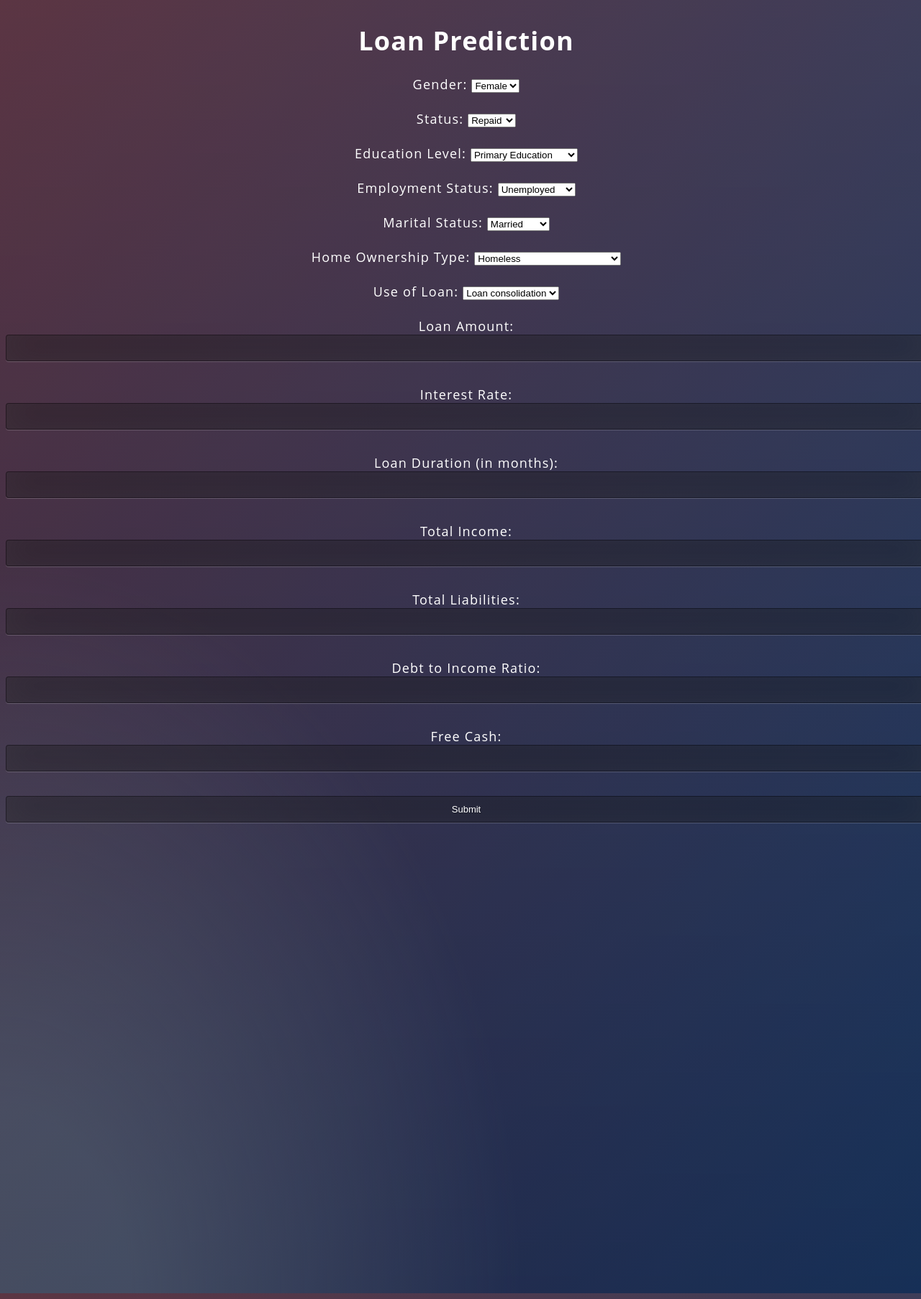
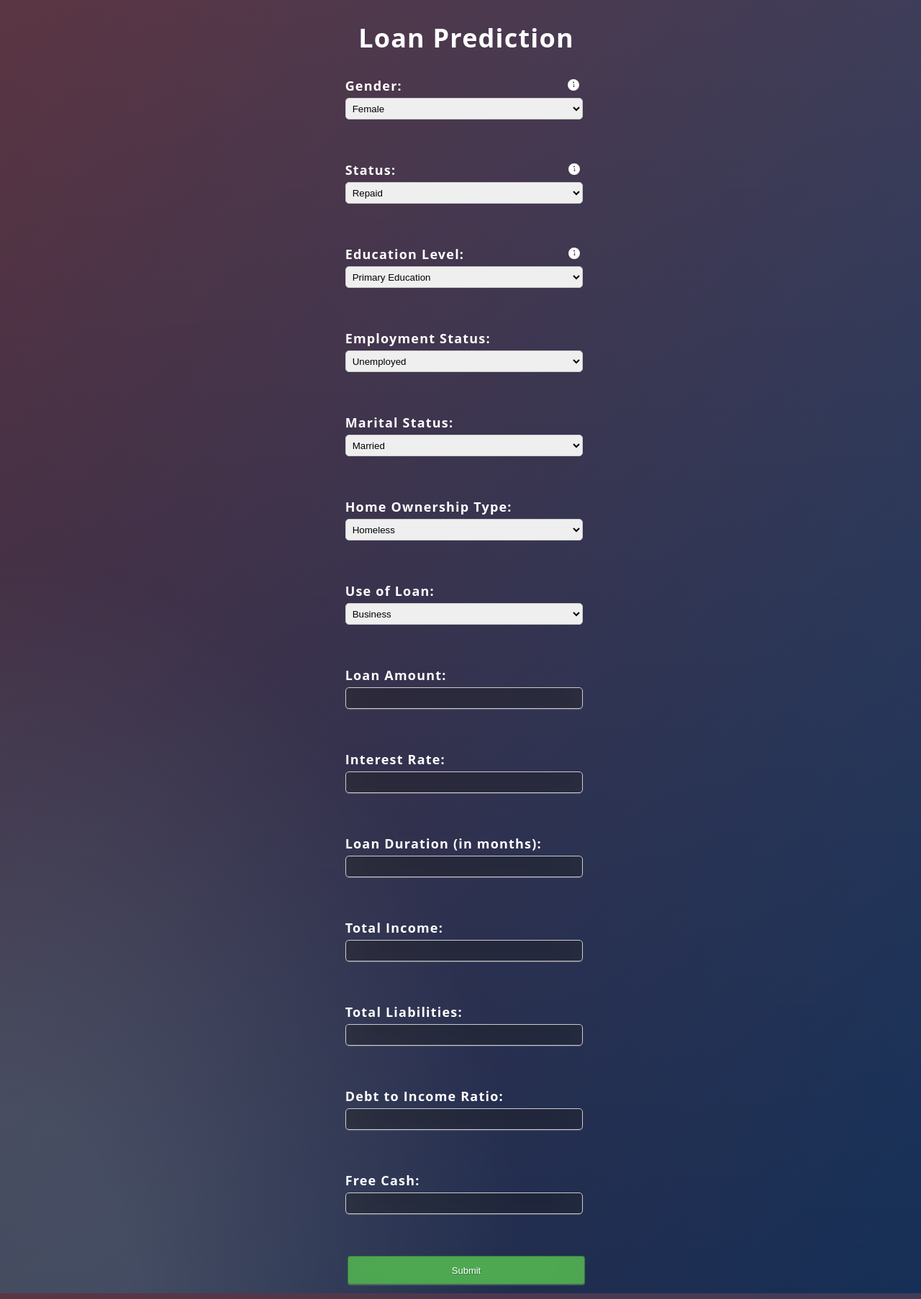
Before and after one commit to astral-fate/deploy, a Flask app: page / in a window 1280 px wide. Shown: the whole page at 72% size. Run offline with Flask 2, Linux system fonts and the light colour scheme; parts of the project's set-up code (start-up, migrations or seed data) failed here and were passed over.

Commit message:
Update index.html

```diff
--- a/templates/index.html
+++ b/templates/index.html
@@ -79,32 +79,114 @@
       }
       input:focus { box-shadow: inset 0 -5px 45px rgba(100,100,100,0.4), 0 1px 1px rgba(255,255,255,0.2); }
 
+
+        .features label {
+      display: inline-block;
+
+      text-align: right;
+      margin-right: 10px;
+    }
+
+    .features input[type="number"], .features input[type="text"] {
+      box-sizing: border-box;
+      width: 150px;
+      padding: 5px;
+      margin-bottom: 10px;
+      border-radius: 5px;
+      border: 1px solid #ccc;
+    }
+
+
+    .features input[type="submit"] {
+      background-color: #4CAF50;
+      color: white;
+      padding: 10px 20px;
+
+    }
+
+    .features input[type="submit"]:hover {
+      background-color: #45a049;
+        font-weight: bold;
+        border: none;
+        border-radius: 5px;
+        cursor: pointer;
+        margin-bottom: 20px;
+    }
+      input[type="submit"]:hover {
+        background-color: #2E8B57;
+      }
+  h1 {
+        text-align: center;
+        margin-top: 20px;
+      }
+      form {
+        display: flex;
+        flex-direction: column;
+        align-items: center;
+        margin-top: 30px;
+      }
+      .features {
+        display: flex;
+        flex-direction: column;
+        align-items: flex-start;
+        margin-bottom: 20px;
+      }
+      label {
+        font-weight: bold;
+        margin-bottom: 5px;
+      }
+      select, input[type="number"] {
+        width: 330px;
+        height: 30px;
+        padding: 5px;
+        border-radius: 5px;
+        border: 1px solid #ccc;
+        margin-bottom: 10px;
+      }
     </style>
 
 
 
 
   </head>
- <body class="scrollable">
+<body class="scrollable">
     <h1>Loan Prediction</h1>
     <form action="{{ url_for('result') }}" method="POST">
+        <div class="features">
+            <label for="Gender" style="display: flex; align-items: center;">Gender:
+                <div style="margin-left: 230px; display: inline-block; cursor: pointer;" onclick="alert('Gender refers to the sex of the borrower (male or female).');">
+                    <svg xmlns="http://www.w3.org/2000/svg" width="16" height="16" fill="currentColor" class="bi bi-question-circle" viewBox="0 0 16 16">
+                        <path d="M8 0a8 8 0 1 0 0 16A8 8 0 0 0 8 0zm.5 11a1 1 0 1 1 0-2 1 1 0 0 1 0 2zm-.6-3.6a.6.6 0 1 1 1.2 0v.6a.6.6 0 1 1-1.2 0v-.6zM8 5.5a1 1 0 1 1 0-2 1 1 0 0 1 0 2z"/>
+                    </svg>
+                </div>
+            </label>
+            <select name="Gender">
+                <option value="1">Female</option>
+                <option value="0">Male</option>
+            </select><br><br>
 
 
-      <div class="features">
-      <label for="Gender">Gender:</label>
-      <select name="Gender">
-        <option value="0">Female</option>
-        <option value="1">Male</option>
-      </select><br><br>
+            <label for="Status" style="display: flex; align-items: center;">Status:
+                <div style="margin-left: 240px; display: inline-block; cursor: pointer;" onclick="alert('Status refers to whether the borrower has repaid their previous loans (repaid) or not (late).');">
+                    <svg xmlns="http://www.w3.org/2000/svg" width="16" height="16" fill="currentColor" class="bi bi-question-circle" viewBox="0 0 16 16">
+                        <path d="M8 0a8 8 0 1 0 0 16A8 8 0 0 0 8 0zm.5 11a1 1 0 1 1 0-2 1 1 0 0 1 0 2zm-.6-3.6a.6.6 0 1 1 1.2 0v.6a.6.6 0 1 1-1.2 0v-.6zM8 5.5a1 1 0 1 1 0-2 1 1 0 0 1 0 2z"/>
+                    </svg>
+                </div>
+            </label>
+            <select name="Status">
+                <option value="1">Repaid</option>
+                <option value="0">Late</option>
+            </select><br><br>
 
-      <label for="Status">Status:</label>
-      <select name="Status">
-        <option value="0">Repaid</option>
-        <option value="1">Late</option>
-        <option value="2">Current</option>
-      </select><br><br>
 
-      <label for="Education">Education Level:</label>
+            <label for="Education" style="display: flex; align-items: center;">Education Level:
+                <div style="margin-left: 145px; display: inline-block; cursor: pointer;" onclick="alert('Education level refers to the highest level of education completed by the borrower. Primary Education: up to grade 5. Basic Education: up to grade 9. Vocational Education: up to grade 12.Secondary Education: up to grade 12. Higher education: above grade 12 (college/university, graduate school, etc.).');">
+                <svg xmlns="http://www.w3.org/2000/svg" width="16" height="16" fill="currentColor" class="bi bi-question-circle" viewBox="0 0 16 16">
+                <path d="M8 0a8 8 0 1 0 0 16A8 8 0 0 0 8 0zm.5 11a1 1 0 1 1 0-2 1 1 0 0 1 0 2zm-.6-3.6a.6.6 0 1 1 1.2 0v.6a.6.6 0 1 1-1.2 0v-.6zM8 5.5a1 1 0 1 1 0-2 1 1 0 0 1 0 2z"/>
+                </svg>
+                </div>
+                </label>
+
       <select name="Education">
         <option value="1">Primary Education</option>
         <option value="2">Basic Education</option>
@@ -112,6 +194,8 @@
         <option value="4">Secondary Education</option>
         <option value="5">Higher education</option>
       </select><br><br>
+
+
 
       <label for="EmploymentStatus">Employment Status:</label>
       <select name="EmploymentStatus">
@@ -145,37 +229,39 @@
 
       <label for="UseOfLoan">Use of Loan:</label>
       <select name="UseOfLoan">
-        <option value="0"> Loan consolidation</option>
-        <option value="1">Personal</option>
-        <option value="2">Business</option>
-        <option value="3">Other</option>
-
+        <option value="0"> Business</option>
+        <option value="1">Education</option>
+        <option value="3">Personal</option>
+        <option value="2">Other</option>
       </select><br><br>
 
-      <label for="Amount">Loan Amount:</label>
-      <input type="number" name="Amount" step="0.001" required><br><br>
+
+      <label for="Amount" >Loan Amount:</label>
+      <input type="number" name="Amount" step="0.001" required style="width: 330px;"><br><br>
 
       <label for="Interest">Interest Rate:</label>
-      <input type="number" name="Interest" step="0.001" required><br><br>
+
+
+      <input type="number" name="Interest" step="0.001"required style="width: 330px;"><br><br>
 
       <label for="LoanDuration">Loan Duration (in months):</label>
-      <input type="number" name="LoanDuration" step="0.001" required><br><br>
+      <input type="number" name="LoanDuration" step="0.001" required style="width: 330px;"><br><br>
 
       <label for="IncomeTotal">Total Income:</label>
-      <input type="number" name="IncomeTotal" step="0.001" required><br><br>
+      <input type="number" name="IncomeTotal" step="0.001" required style="width: 330px;"><br><br>
 
       <label for="LiabilitiesTotal">Total Liabilities:</label>
-      <input type="number" name="LiabilitiesTotal" step="0.001" required><br><br>
+      <input type="number" name="LiabilitiesTotal" step="0.001" required style="width: 330px;"><br><br>
 
       <label for="DebtToIncome">Debt to Income Ratio:</label>
-      <input type="number" name="DebtToIncome" step="0.001" required><br><br>
+      <input type="number" name="DebtToIncome" step="0.001" required style="width: 330px;"><br><br>
 
       <label for="FreeCash">Free Cash:</label>
-      <input type="number" name="FreeCash" step="0.001" required><br><br>
+      <input type="number" name="FreeCash" step="0.001" required style="width: 330px;"><br><br>
 
 
 
-      <input type="submit" value="Submit">
+      <input type="submit" value="Submit", style="display: flex; flex-direction: column; align-items: center; width: 330px; height: 40px; margin: 0 auto;">
 
     </div>
 
```
